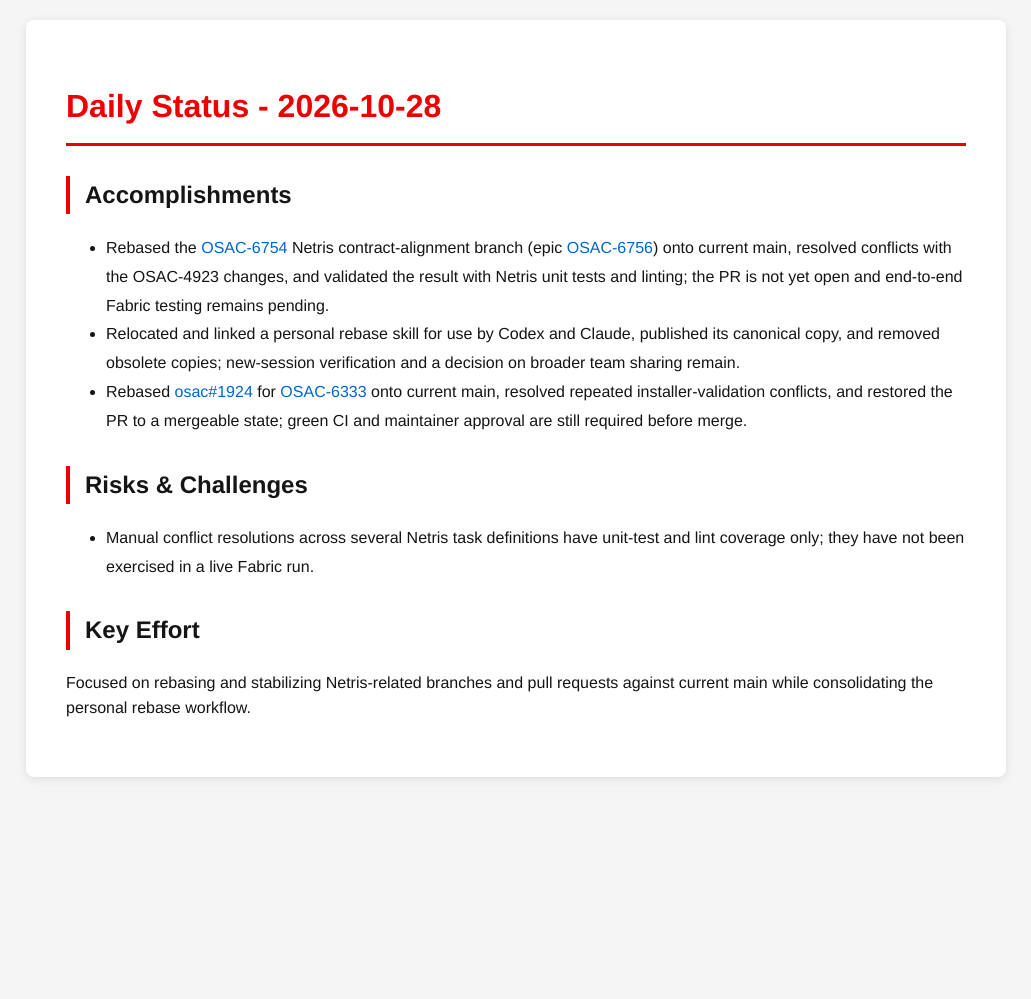
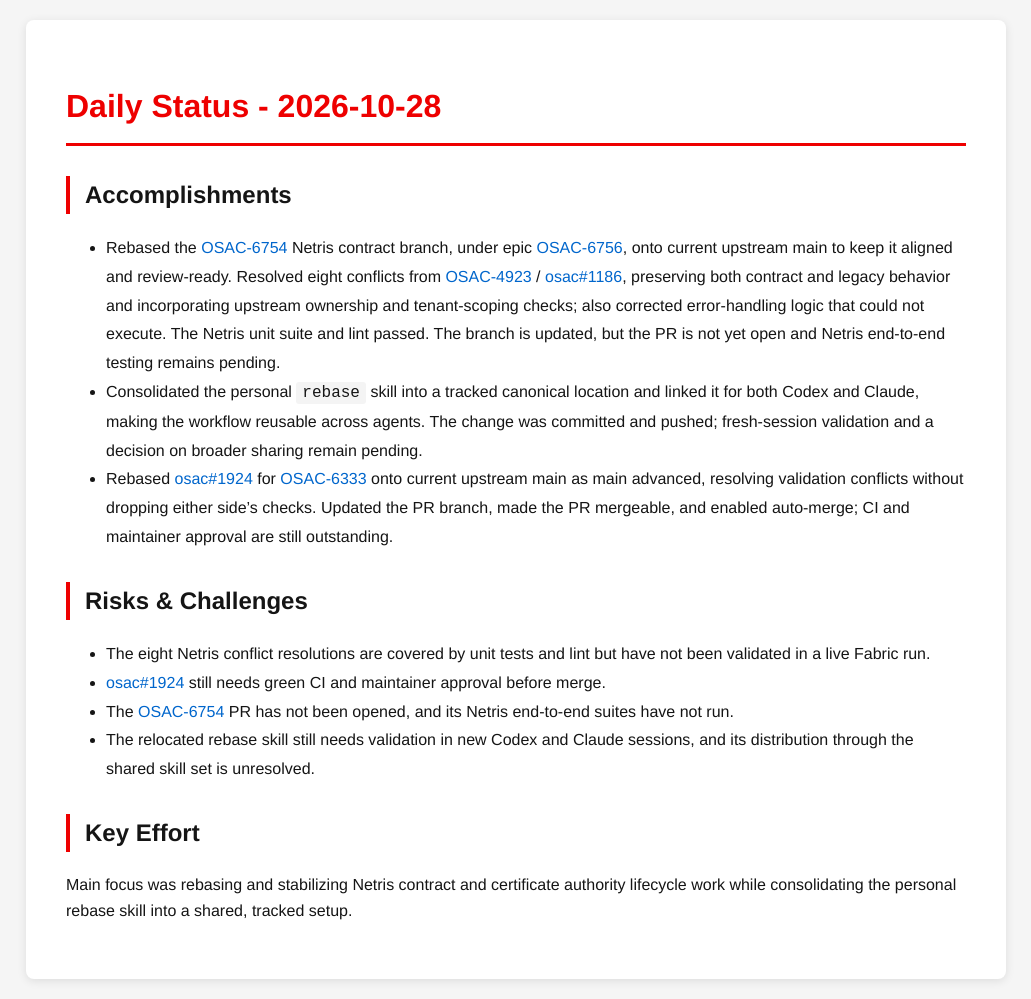
Before and after one commit to tzvatot/daily-status, a Jekyll site: the page built from 2026-10-28.md, in a window 1280 px wide. Shown: the whole page, without its empty margins (124-1155 px from the left). Built offline with Jekyll 4.4.1, drawn with Linux system fonts in a browser that asks for light colours; before the commit the page ends 900 px from its top, so only the background shows below that.

Commit message:
Daily status update - 2026-10-28

```diff
--- a/2026-10-28.md
+++ b/2026-10-28.md
@@ -7,12 +7,15 @@
 # Daily Status - 2026-10-28
 
 ## Accomplishments
-- Rebased the [OSAC-6754](https://redhat.atlassian.net/browse/OSAC-6754) Netris contract-alignment branch (epic [OSAC-6756](https://redhat.atlassian.net/browse/OSAC-6756)) onto current main, resolved conflicts with the OSAC-4923 changes, and validated the result with Netris unit tests and linting; the PR is not yet open and end-to-end Fabric testing remains pending.
-- Relocated and linked a personal rebase skill for use by Codex and Claude, published its canonical copy, and removed obsolete copies; new-session verification and a decision on broader team sharing remain.
-- Rebased [osac#1924](https://github.com/osac-project/osac/pull/1924) for [OSAC-6333](https://redhat.atlassian.net/browse/OSAC-6333) onto current main, resolved repeated installer-validation conflicts, and restored the PR to a mergeable state; green CI and maintainer approval are still required before merge.
+- Rebased the [OSAC-6754](https://redhat.atlassian.net/browse/OSAC-6754) Netris contract branch, under epic [OSAC-6756](https://redhat.atlassian.net/browse/OSAC-6756), onto current upstream main to keep it aligned and review-ready. Resolved eight conflicts from [OSAC-4923](https://redhat.atlassian.net/browse/OSAC-4923) / [osac#1186](https://github.com/osac-project/osac/pull/1186), preserving both contract and legacy behavior and incorporating upstream ownership and tenant-scoping checks; also corrected error-handling logic that could not execute. The Netris unit suite and lint passed. The branch is updated, but the PR is not yet open and Netris end-to-end testing remains pending.
+- Consolidated the personal `rebase` skill into a tracked canonical location and linked it for both Codex and Claude, making the workflow reusable across agents. The change was committed and pushed; fresh-session validation and a decision on broader sharing remain pending.
+- Rebased [osac#1924](https://github.com/osac-project/osac/pull/1924) for [OSAC-6333](https://redhat.atlassian.net/browse/OSAC-6333) onto current upstream main as main advanced, resolving validation conflicts without dropping either side's checks. Updated the PR branch, made the PR mergeable, and enabled auto-merge; CI and maintainer approval are still outstanding.
 
 ## Risks & Challenges
-- Manual conflict resolutions across several Netris task definitions have unit-test and lint coverage only; they have not been exercised in a live Fabric run.
+- The eight Netris conflict resolutions are covered by unit tests and lint but have not been validated in a live Fabric run.
+- [osac#1924](https://github.com/osac-project/osac/pull/1924) still needs green CI and maintainer approval before merge.
+- The [OSAC-6754](https://redhat.atlassian.net/browse/OSAC-6754) PR has not been opened, and its Netris end-to-end suites have not run.
+- The relocated rebase skill still needs validation in new Codex and Claude sessions, and its distribution through the shared skill set is unresolved.
 
 ## Key Effort
-Focused on rebasing and stabilizing Netris-related branches and pull requests against current main while consolidating the personal rebase workflow.
+Main focus was rebasing and stabilizing Netris contract and certificate authority lifecycle work while consolidating the personal rebase skill into a shared, tracked setup.
```
